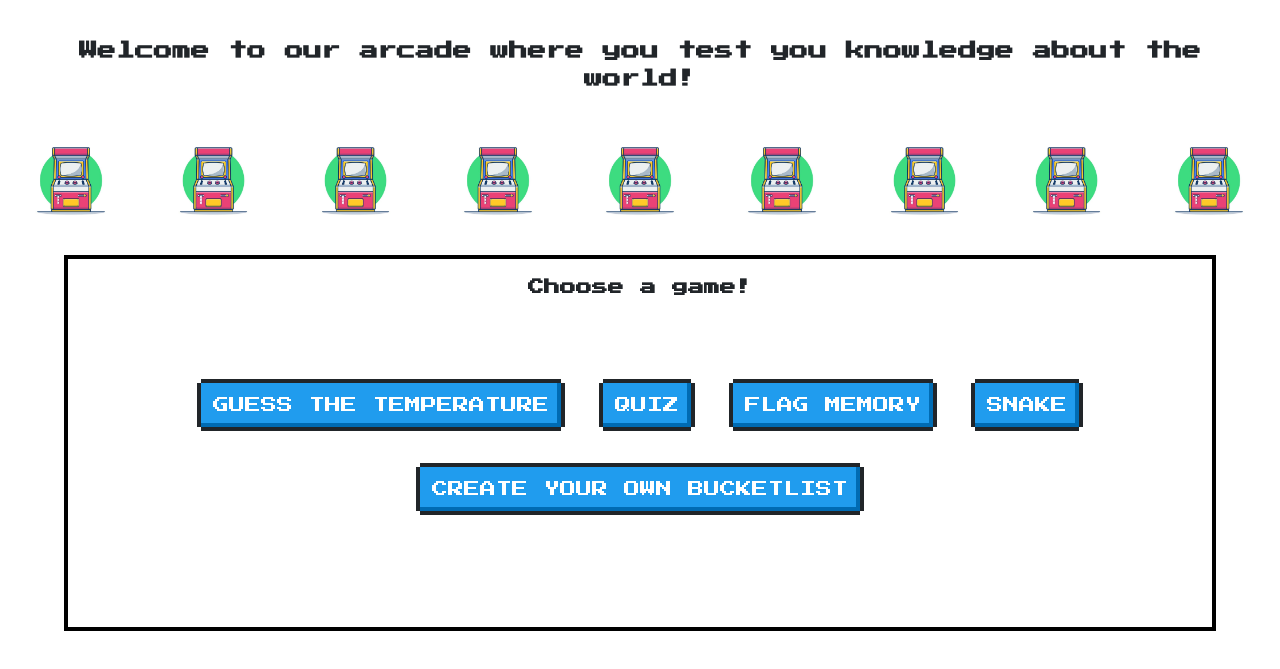
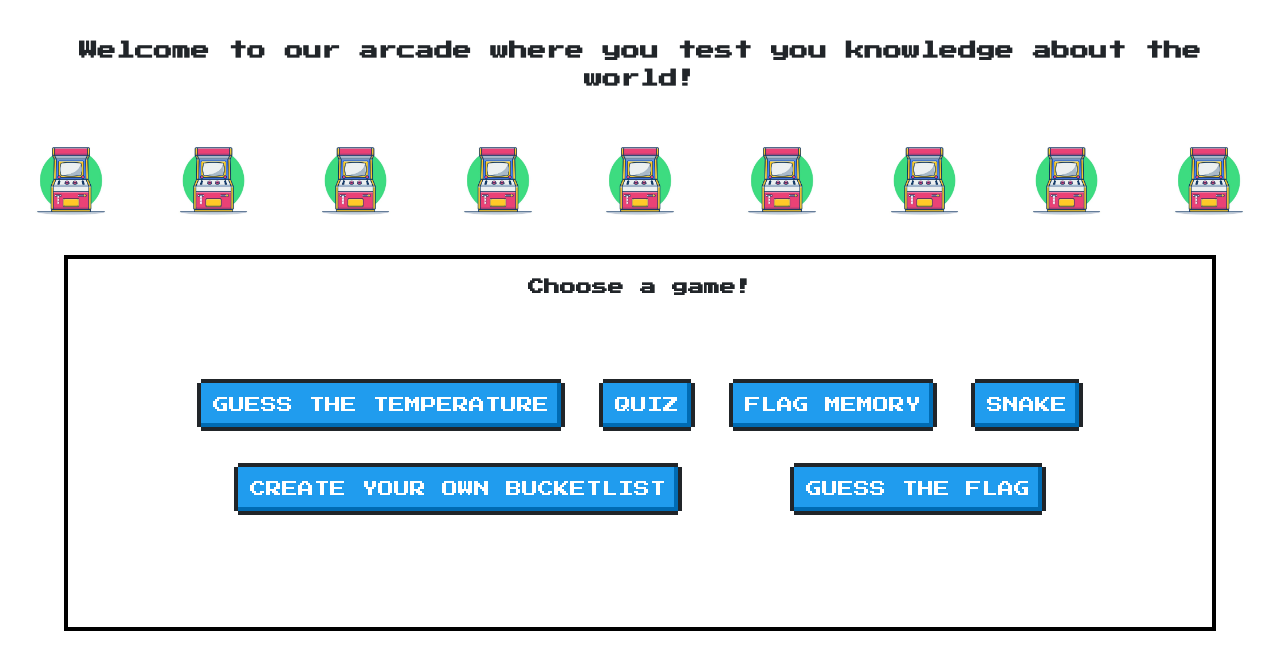
Before and after one commit to MalinWallander/Game-group-2, a website built with Parcel: page index.html in a window 1280 px wide. Shown: the part 115-784 px from the top of the page. Built offline with nearby package versions, Linux system fonts and the light colour scheme.

Commit message:
New change
Okey, reall changes now. my html file has camecase (sorry for that)

```diff
--- a/index.html
+++ b/index.html
@@ -112,6 +112,9 @@
           <a class="nes-btn is-primary button" href="wishlist/wishlist.html">
             CREATE YOUR OWN BUCKETLIST
           </a>
+          <a class="nes-btn is-primary button" href="guessCountry.html">
+            GUESS THE FLAG
+          </a>
         </div>
       </div>
     </div>
```
